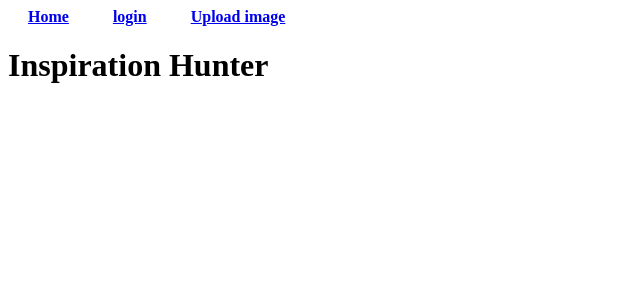
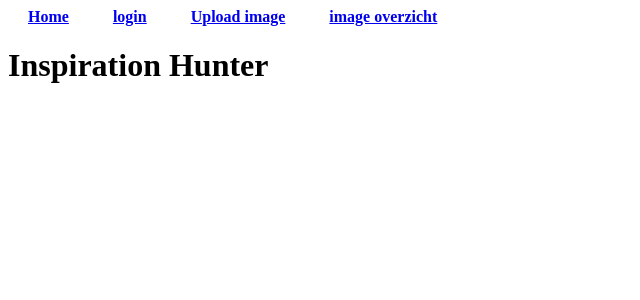
Before and after one commit to abuijzen/PHP-groep12, a PHP site: page /index.php in a window 1280 px wide. Shown: the top 300 px of the page, without its empty margins (0-640 px from the left). Run offline with PHP 8.4, Linux system fonts and the light colour scheme.

Commit message:
overzicht toegevoegd

```diff
--- a/nav.php
+++ b/nav.php
@@ -2,6 +2,7 @@
     <a href="index.php"><b>Home<b></a>
     <a href="login.php">login</a>
     <a href="upload.php">Upload image</a>
+    <a href="overzicht_upload.php">image overzicht</a>
 </nav>
 <style>
     a{
```
